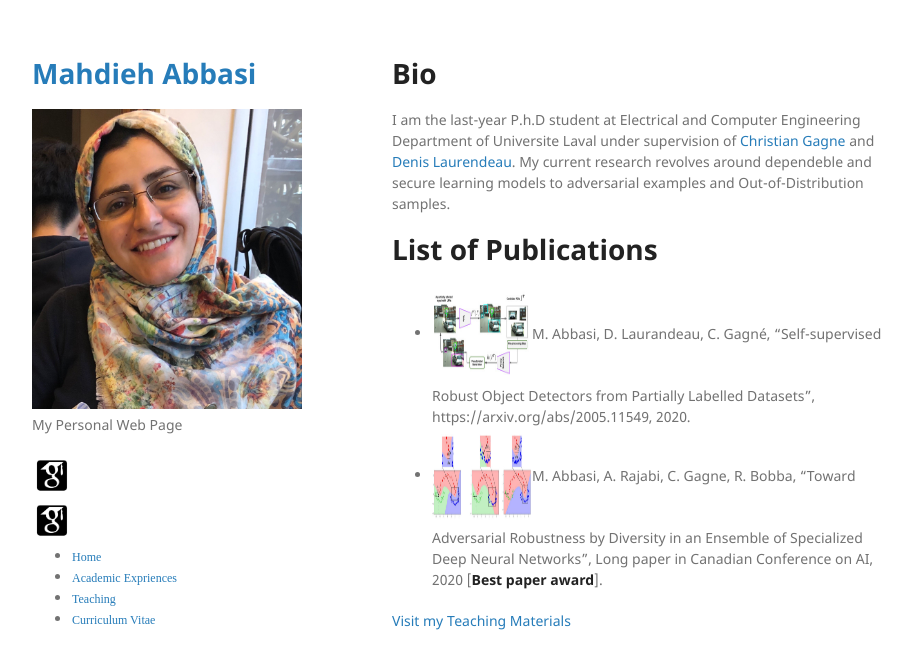
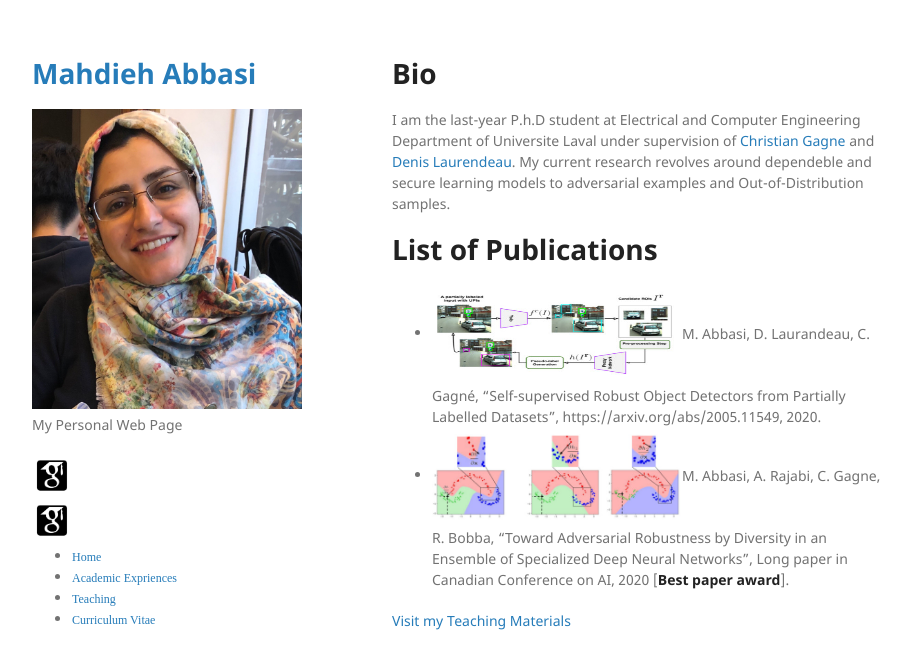
Before and after one commit to mahdaneh/mahdaneh.github.io, a Jekyll site: the page built from index.md, in a window 1280 px wide. Shown: the top 669 px of the page, without its empty margins (178-1090 px from the left). Built offline with Jekyll 4.4.1, drawn with Linux system fonts in a browser that asks for light colours; our own code applies the rules of GitHub Pages for plain Markdown files.

Commit message:
Update index.md

```diff
--- a/index.md
+++ b/index.md
@@ -11,8 +11,8 @@ layout: default
 
 # List of Publications
 
-*   <img width="100" height="100" style="vertical-align:middle" src="/images/Our_proposal.jpg">M. Abbasi, D. Laurandeau, C. Gagné, "Self-supervised Robust Object Detectors from Partially Labelled Datasets", https://arxiv.org/abs/2005.11549, 2020.
-*   <img width="100" height="100" style="vertical-align:middle" src="/images/Ensemble.jpg">M. Abbasi, A. Rajabi, C. Gagne, R. Bobba, “Toward Adversarial Robustness by Diversity in an Ensemble of Specialized Deep Neural Networks”, Long paper in Canadian Conference on AI, 2020 [**Best paper award**].
+*   <img width="250" height="100" style="vertical-align:middle" src="/images/Our_proposal.jpg">M. Abbasi, D. Laurandeau, C. Gagné, "Self-supervised Robust Object Detectors from Partially Labelled Datasets", https://arxiv.org/abs/2005.11549, 2020.
+*   <img width="250" height="100" style="vertical-align:middle" src="/images/Ensemble.jpg">M. Abbasi, A. Rajabi, C. Gagne, R. Bobba, “Toward Adversarial Robustness by Diversity in an Ensemble of Specialized Deep Neural Networks”, Long paper in Canadian Conference on AI, 2020 [**Best paper award**].
 
 
 
```
